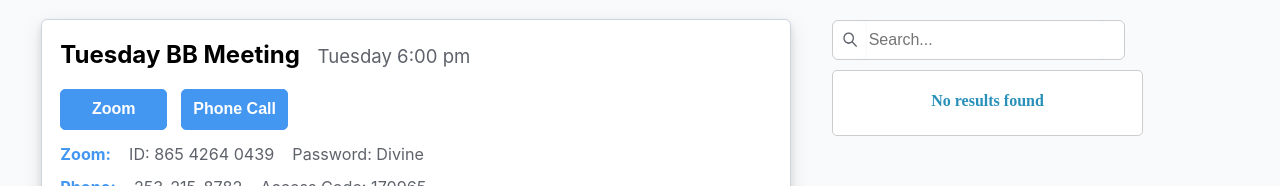
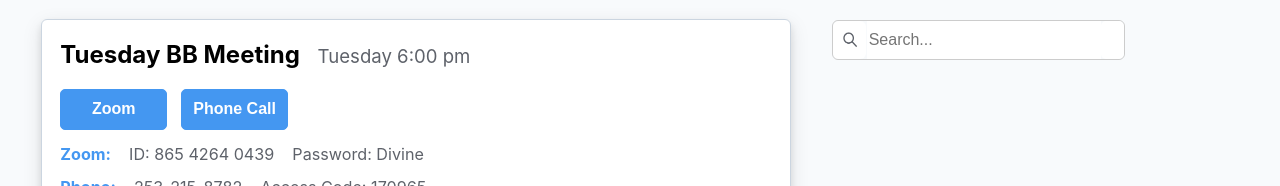
Before and after one commit to nburuchara/obs, a React (Create React App) app: page / in a window 1280 px wide. Shown: the part 218-404 px from the top of the page. Built offline with nearby package versions, Linux system fonts and the light colour scheme.

Commit message:
Landing page

```diff
--- a/src/landing/LandingPg.js
+++ b/src/landing/LandingPg.js
@@ -245,15 +245,16 @@ const Styles = styled.div  `
     // - - SEARCH BAR - - //
 
 .meetings-options-header {
-    height: 10%;
+    height: 20%;
     // border: 1px solid black;
     margin-top: 9.5%;
+    position: relative;
 }
 
 .meetings-options-search-bar {
     display: flex;
     justify-content: space-between;
-    height: 60%;
+    height: 30%;
     width: 65%;
     border: 1px solid #ccc;
     border-radius: 6px;
@@ -311,11 +312,17 @@ const Styles = styled.div  `
 
 .searchResults {
     width: 65%;
+    max-height: 350px;
     border: 1px solid #ccc;
     background-color: white;
     margin-top: 10px;
     border-radius: 5px;
     padding: 2%;
+    overflow-y: scroll;
+}
+
+.searchResults.empty {
+    opacity: 0;
 }
 
     // - - CSS TRANSITIONS / ANIMATIONS - - //
@@ -526,7 +533,7 @@ export default class LandingPage extends Component {
             const highlightedName = (
                 <span>
                     {option.name.substring(0, startIndex)}
-                    <span style={{ fontWeight: "bold", color: "#2890B9" }}>
+                    <span style={{ fontWeight: "bold", color: "#4497f1" }}>
                         {option.name.substring(startIndex, endIndex)}
                     </span>
                     {option.name.substring(endIndex)}
@@ -636,7 +643,7 @@ export default class LandingPage extends Component {
                                         </div>
                                     </div>
                                     {searchInput !== "" && (
-                                        <div className='searchResults'>
+                                        <div className={`searchResults ${this.state.searchBarInput === '' ? 'empty' : ''}`}>
                                             {isSearchLoading &&
                                                 <div>
                                                     <p>Loading...</p>
@@ -659,7 +666,7 @@ export default class LandingPage extends Component {
                                             }
                                             {!isSearchLoading && !resultsFound &&
                                                 <div style={{textAlign: "center"}}>
-                                                    <p style={{fontFamily: "dm sans", fontWeight: "bold", marginTop: "4.25%", color: "#2890b9"}}>No results found</p>
+                                                    <p style={{fontWeight: "bold", marginTop: "4.25%", color: "#4497f1"}}>No results found</p>
                                                 </div>
                                             }
                                         </div>
```
